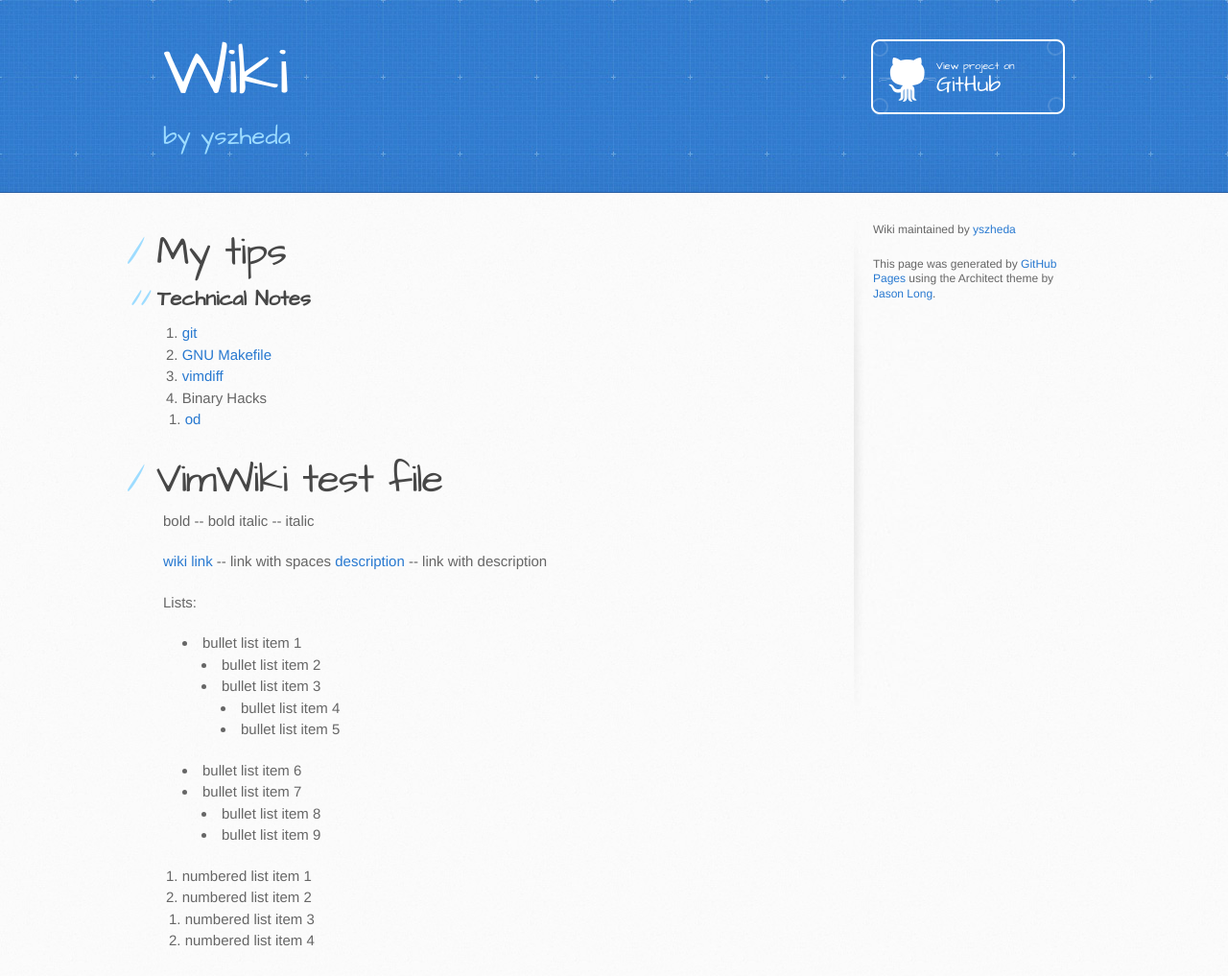
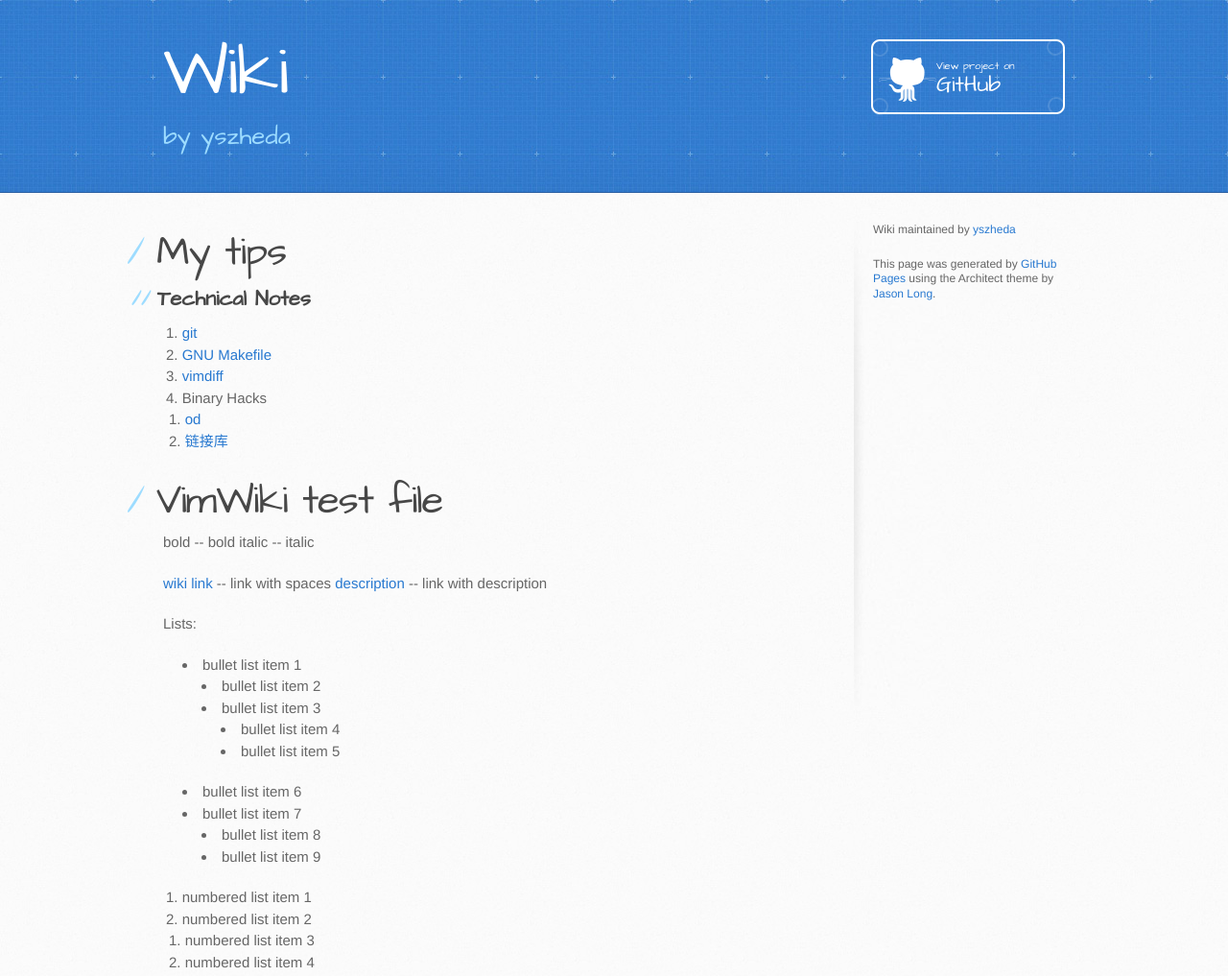
Before and after one commit to yszheda/wiki, a plain HTML site: page index.html in a window 1280 px wide. Shown: the top 1017 px of the page at 96% size. Drawn offline with Linux system fonts and the light colour scheme.

Commit message:
syn at Tue Jan 21 20:05:01 CST 2014

```diff
--- a/index.html
+++ b/index.html
@@ -50,6 +50,9 @@ Binary Hacks
 <ol>
 <li>
 <a href="od.html">od</a>
+
+<li>
+<a href="library.html">链接库</a>
 
 </ol>
 </ol>
```
